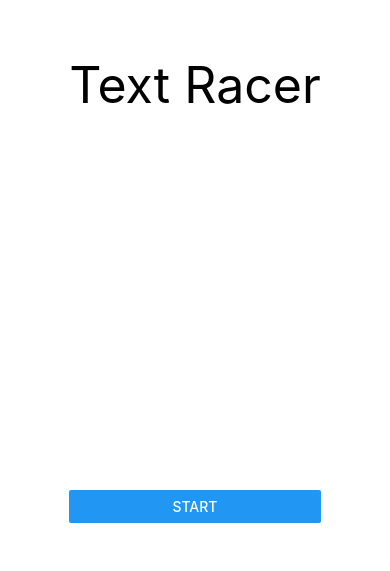
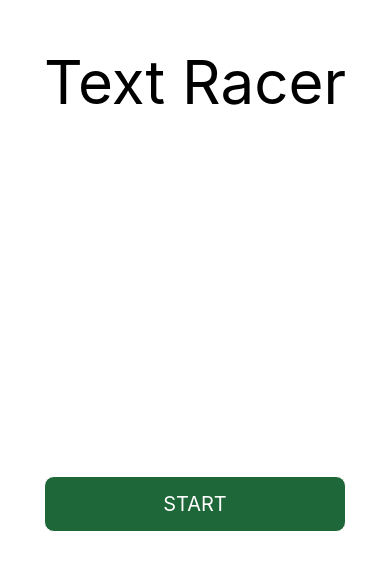
Before and after one commit to cburnjohnson/text-racer, a React Native app: screen / in a window 390 px wide. Shown: the part 133-704 px from the top of the page. Built offline with nearby package versions, Linux system fonts and the light colour scheme.

Commit message:
initial home screen

```diff
--- a/screens/Home.js
+++ b/screens/Home.js
@@ -1,15 +1,24 @@
 import React from 'react';
-import { View, Text, StyleSheet, Button } from 'react-native';
+import {
+    View,
+    Text,
+    StyleSheet,
+    Button,
+    Alert,
+    TouchableOpacity
+} from 'react-native';
 
 export default function Home() {
     return (
         <View style={styles.homeHeader}>
             <Text style={styles.headerText}>Text Racer</Text>
-            <Button
-                style={styles.headerBtn}
-                title="Start"
-                accessibilityLabel="Start button"
-            />
+            <TouchableOpacity
+                style={styles.startBtn}
+                onPress={() => Alert.alert('start btn')}
+                underlayColor="#fff"
+            >
+                <Text style={styles.startBtnText}>Start</Text>
+            </TouchableOpacity>
         </View>
     );
 }
@@ -20,7 +29,22 @@ const styles = StyleSheet.create({
         justifyContent: 'space-around'
     },
     headerText: {
-        fontSize: 50
+        fontSize: 60
     },
-    headerBtn: {}
+    startBtn: {
+        paddingTop: 15,
+        paddingBottom: 15,
+        backgroundColor: '#1E6738',
+        borderRadius: 10,
+        borderWidth: 1,
+        borderColor: '#fff'
+    },
+    startBtnText: {
+        color: '#fff',
+        textAlign: 'center',
+        paddingLeft: 10,
+        paddingRight: 10,
+        fontSize: 20,
+        textTransform: 'uppercase'
+    }
 });
```
